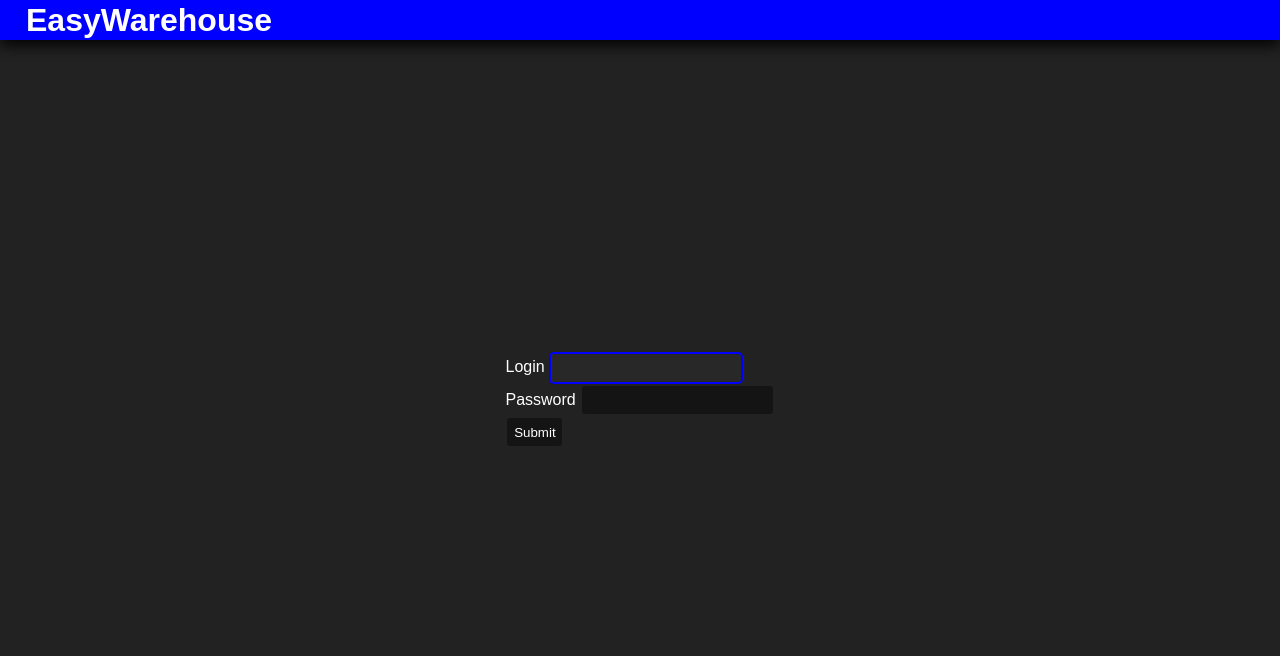
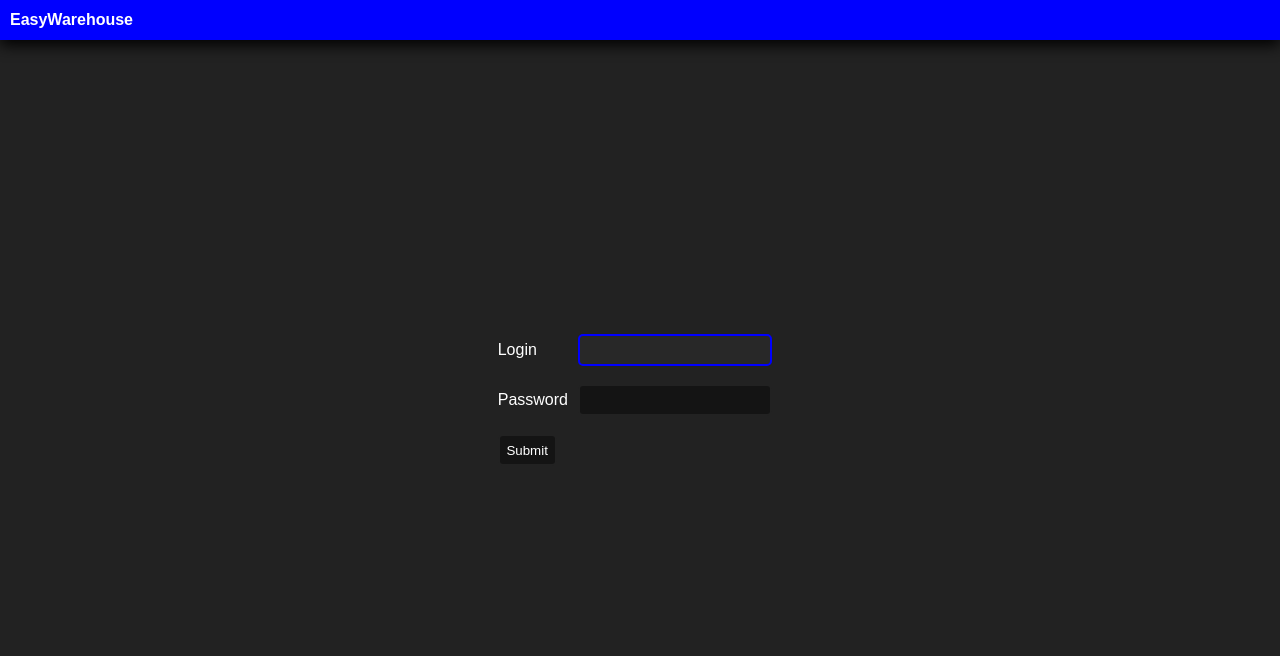
Before and after one commit to wilmhit/easyWarehouse, a Django app: page /login/ in a window 1280 px wide. Shown: the top 656 px of the page. Run offline with Django 3.2, Linux system fonts and the light colour scheme.

Commit message:
Added form css

```diff
--- a/easywarehouse/static/style.css
+++ b/easywarehouse/static/style.css
@@ -36,8 +36,7 @@ header {
 }
 
 header h1 {
-    font-size: 2rem;
-    padding: 1rem;
+    font-size: 1rem;
     margin: 0;
 }
 
@@ -79,6 +78,17 @@ input:focus {
     border: 2px solid var(--accent)
 }
 
+label {
+    display: flex;
+    width: 100%;
+    flex-direction: row;
+    justify-content: space-between;
+    align-items: center;
+}
+label * {
+    margin: 0 10px;
+}
+
 .search-bar {
     background-color: var(--inactive-element);
     width: 100%;
@@ -100,3 +110,10 @@ input:focus {
     min-width: max-content;
     cursor: pointer;
 }
+.search-bar input[type=submit]:hover {
+    color: var(--accent);
+}
+.search-bar input[type=submit]:focus {
+    color: var(--accent);
+    text-decoration: underline;
+}
```
